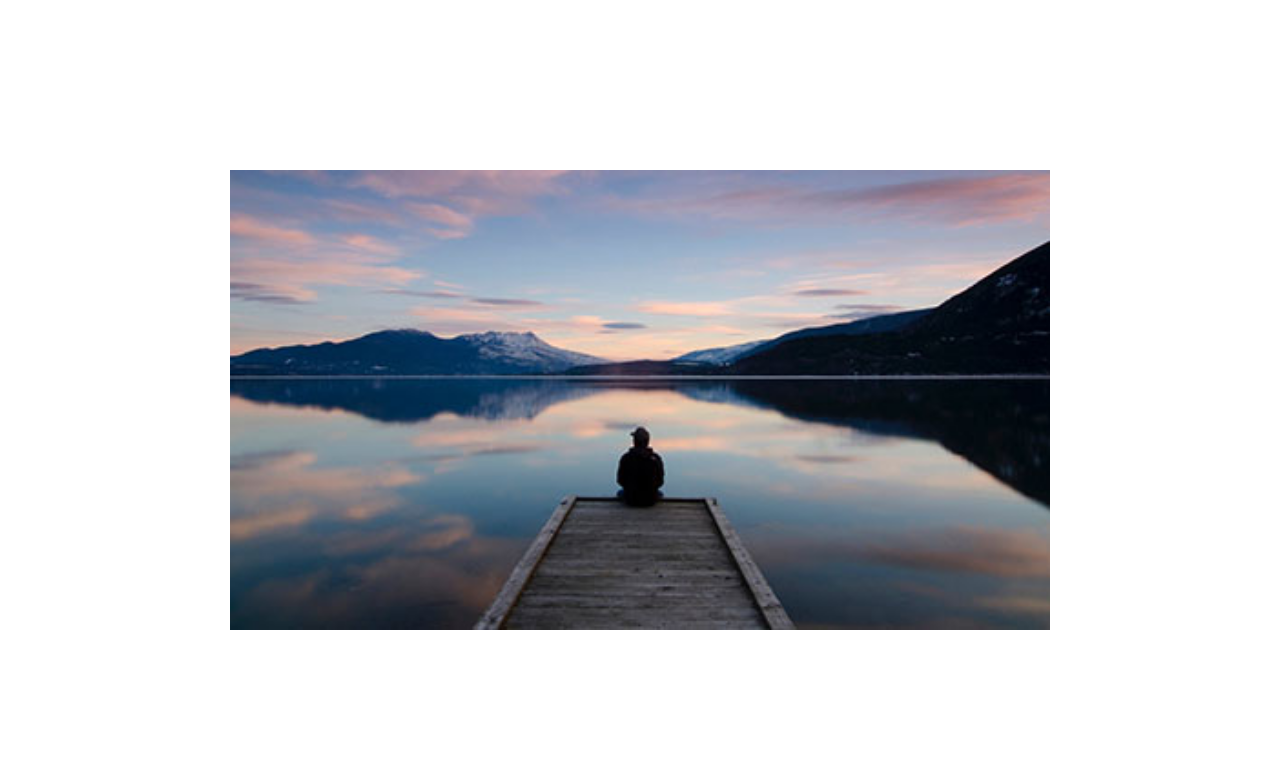
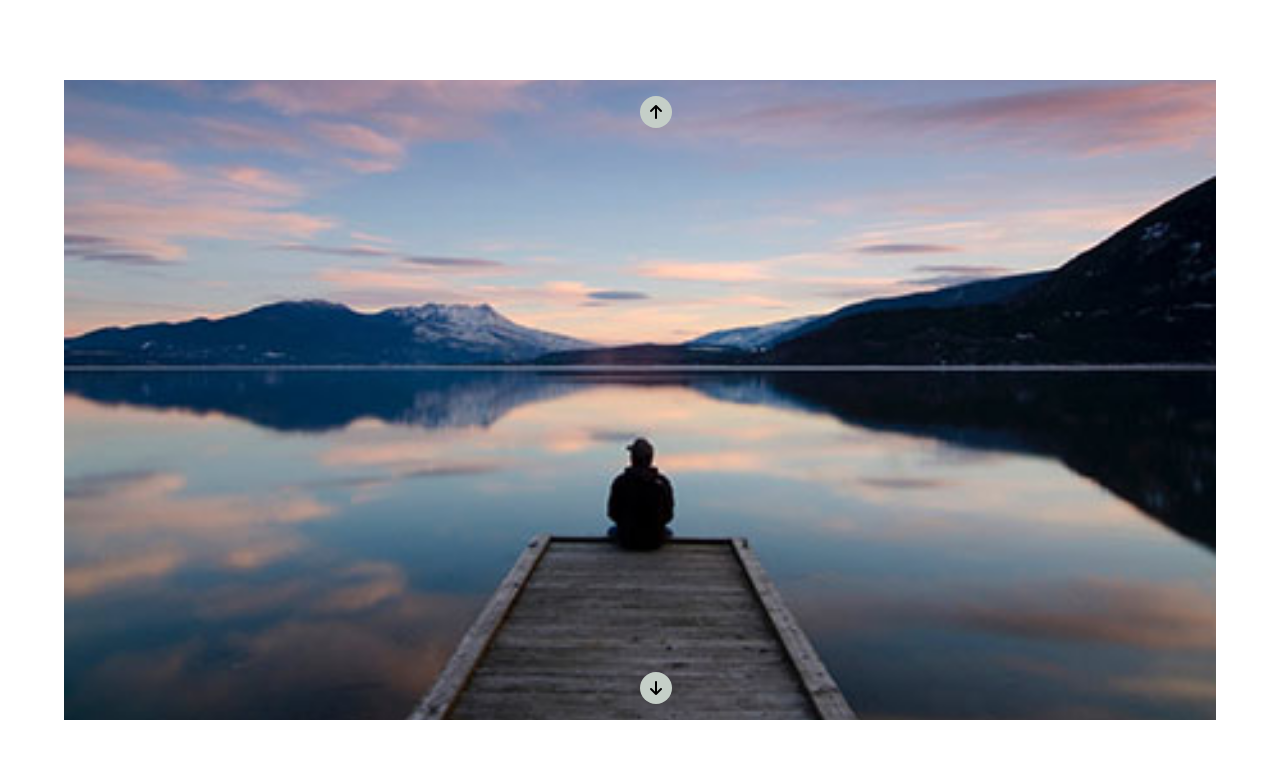
Before and after one commit to Omar-Codess/js-array-carousel, a plain HTML site: page index.html in a window 1280 px wide. Drawn offline with Linux system fonts and the light colour scheme.

Commit message:
creati e posizionati i container e le freccie

```diff
--- a/css/style.css
+++ b/css/style.css
@@ -12,16 +12,36 @@
     align-items: center;
 }
 
-.items-container{
-    margin: 0 auto;
+.image-slider{
+    height: 80vh;
+    width: 90vw;
+    position: relative;
+    background-image: url(../img/01.jpg);
+    background-repeat: no-repeat;
+    background-position: center;
+    background-size: cover;
+    transition: 0.3s;
+}
+
+.arrow-up,
+.arrow-down{
+    background-color: #c5cfc8;
+    position: absolute;
+    left: 50%;
+    width: 2em;
+    height: 2em;
+    border-radius: 50%;
     display: flex;
     justify-content: center;
     align-items: center;
-    height: 60%;
-    width: 80%;
+    cursor: pointer;
+    transition: 0.3s;
 }
 
-img{
-    min-width: 80%;
+.arrow-up{
+    top: 1em;
+}
 
+.arrow-down{
+    bottom: 1em;
 }
--- a/index.html
+++ b/index.html
@@ -4,15 +4,21 @@
     <meta charset="UTF-8">
     <meta http-equiv="X-UA-Compatible" content="IE=edge">
     <meta name="viewport" content="width=device-width, initial-scale=1.0">
+    <link rel="stylesheet" href="https://cdnjs.cloudflare.com/ajax/libs/font-awesome/6.2.0/css/all.min.css" integrity="sha512-xh6O/CkQoPOWDdYTDqeRdPCVd1SpvCA9XXcUnZS2FmJNp1coAFzvtCN9BmamE+4aHK8yyUHUSCcJHgXloTyT2A==" crossorigin="anonymous" referrerpolicy="no-referrer" />
     <title>Document</title>
     <link rel="stylesheet" href="css/style.css">
 </head>
 <body>
     <div class="container">
-        <div class="items-container">
+        <div class="image-slider">
 
-                <img src="img/01.jpg" alt="">
+            <div class="arrow-up">
+                <i class="fa-solid fa-arrow-up"></i>
+            </div>
 
+            <div class="arrow-down">
+                <i class="fa-solid fa-arrow-down"></i>
+            </div>
         </div>
     </div>
 
```
